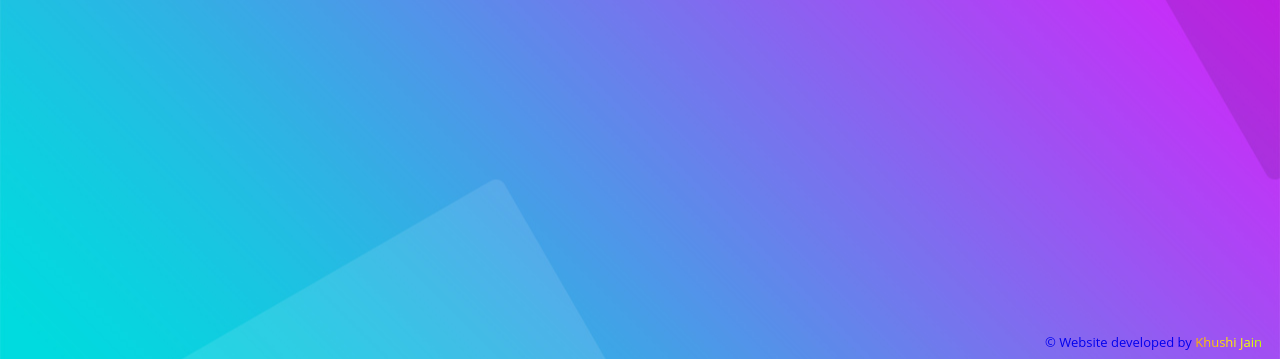
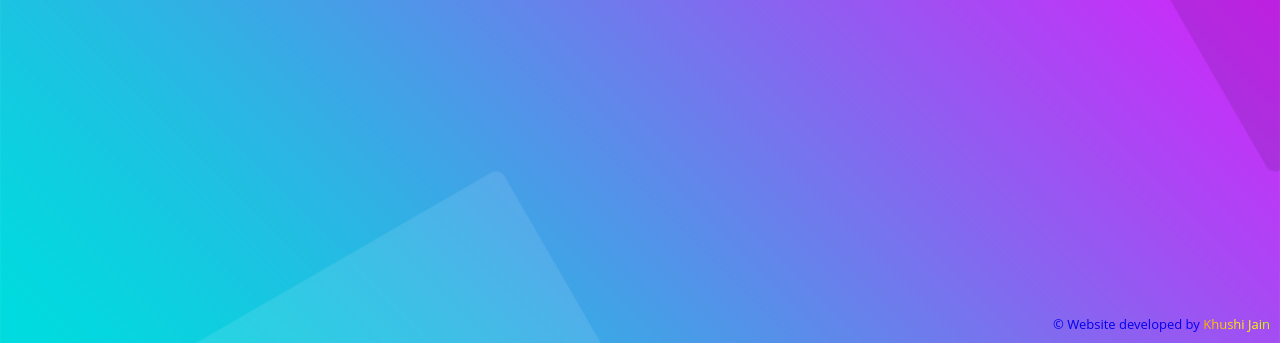
Before and after one commit to khushi734/Javascript-Form-Validation, a plain HTML site: page welcome.html in a window 1280 px wide. Shown: the part 457-816 px from the top of the page. Drawn offline with Linux system fonts and the light colour scheme.

Commit message:
Margin and padding set to 0 in body

```diff
--- a/styles/style.css
+++ b/styles/style.css
@@ -19,6 +19,8 @@ body {
   align-items: center;
   flex-direction: column;
   object-fit: cover;
+  margin: 0;
+  padding: 0;
 }
 
 .container {
@@ -101,6 +103,7 @@ h2 {
   position: relative;
   align-self: self-end;
   margin-top: 20px;
+  margin-bottom: 10px;
   margin-right: 10px;
   font-size: small;
   color: beige;
--- a/styles/welcome.css
+++ b/styles/welcome.css
@@ -12,15 +12,16 @@ body{
   align-items: center;
   object-fit: cover;
   min-height: 100vh;
-  max-width: 100%;
   word-wrap: break-word;
-  overflow: hidden;
+  margin: 0;
+  padding: 0;
 }
 
 #container{
   display: flex;
   flex-direction: row;
   font-size: 48px;
+  height: 100%;
 }
 
 span{
@@ -52,7 +53,7 @@ img{
 #developer{
   position: absolute;
   right: 0;
-  bottom: 0;
+  bottom: 10px;
   margin-right: 10px;
   font-size: small;
   color: beige;
```
